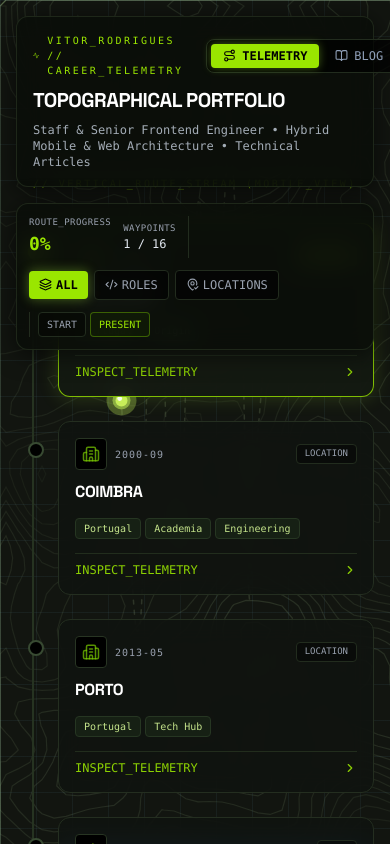
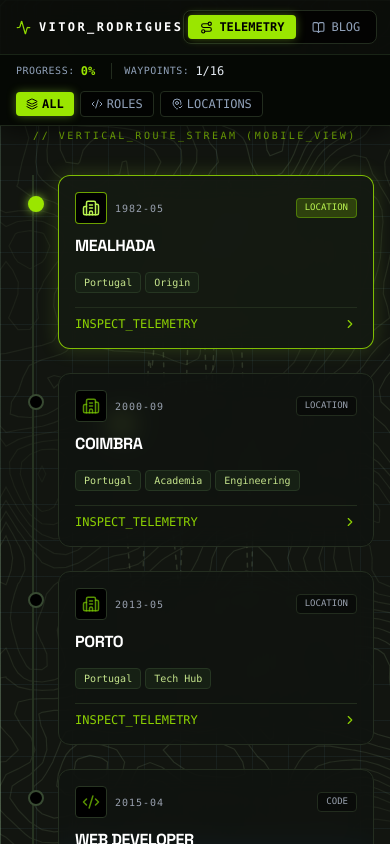
Before and after one commit to vitorstick/vitor-space, a React (Vite) app: page / in a window 390 px wide. Shown: the top 844 px of the page. Built offline with nearby package versions, Linux system fonts and the light colour scheme.

Commit message:
feat: implement mobile timeline view, route path generation logic, and blog listing/details pages

```diff
--- a/src/components/HeaderHUD.tsx
+++ b/src/components/HeaderHUD.tsx
@@ -34,14 +34,24 @@ export const HeaderHUD = ({
   };
 
   return (
-    <header className="pointer-events-none fixed inset-x-0 top-0 z-30 p-4 md:p-6">
-      <div className="mx-auto flex max-w-7xl flex-col gap-4 md:flex-row md:items-start md:justify-between">
+    <header className="fixed inset-x-0 top-0 z-40 bg-[#0a0d09]/90 border-b border-[#232f1e]/80 backdrop-blur-md shadow-[0_4px_24px_rgba(0,0,0,0.6)]">
+      {/* Primary Top Bar */}
+      <div className="mx-auto max-w-7xl flex items-center justify-between px-4 py-2.5 md:px-6 md:py-3">
         {/* Left Branding & Title */}
-        <div className="pointer-events-auto flex flex-col gap-2 rounded-xl border border-[#232f1e]/80 bg-[#0a0d09]/85 p-4 backdrop-blur-md shadow-[0_4px_24px_rgba(0,0,0,0.6)]">
-          <div className="flex items-center justify-between gap-4">
-            <div className="flex items-center gap-2 text-[10px] font-mono tracking-[0.25em] text-lime-400 uppercase">
-              <Activity size={13} className="animate-pulse text-lime-400" />
-              <span>VITOR_RODRIGUES // CAREER_TELEMETRY</span>
+        <div className="flex items-center gap-3">
+          <div className="flex items-center gap-2 text-xs font-mono tracking-[0.2em] text-lime-400 uppercase">
+            <Activity size={15} className="animate-pulse text-lime-400 shrink-0" />
+            <Link to="/" className="font-bold text-white hover:text-lime-300 transition-colors">
+              VITOR_RODRIGUES
+            </Link>
+            <span className="hidden sm:inline text-lime-400/80 font-normal">
+              // {isBlogPage ? 'ENGINEERING_LOGS' : 'CAREER_TELEMETRY'}
+            </span>
+          </div>
+
+          <span className="hidden lg:inline-block text-[11px] font-mono text-slate-400 border-l border-[#222c1e] pl-3 py-0.5">
+            Staff Frontend & Mobile Architect
+          </span>
         </div>
 
         {/* Primary Navigation Tabs */}
@@ -72,35 +82,25 @@ export const HeaderHUD = ({
         </nav>
       </div>
 
-          <h1 className="text-xl md:text-2xl font-bold tracking-tight text-white uppercase">
-            Topographical Portfolio
-          </h1>
-
-          <p className="text-xs font-mono text-slate-300/80 max-w-md">
-            Staff & Senior Frontend Engineer • Hybrid Mobile & Web Architecture • Technical Articles
-          </p>
+      {/* Secondary Telemetry Controls & Filters (Shown on Timeline Page) */}
+      {isTimelinePage && onFilterChange && (
+        <div className="border-t border-[#1f2b1b]/80 bg-[#060805]/95 px-4 py-2 md:px-6">
+          <div className="mx-auto max-w-7xl flex flex-wrap items-center justify-between gap-3">
+            {/* Progress Indicator */}
+            <div className="flex items-center gap-4 text-xs font-mono">
+              <div className="flex items-center gap-1.5">
+                <span className="text-[10px] text-slate-400 uppercase tracking-wider">
+                  PROGRESS:
+                </span>
+                <span className="font-bold text-lime-400">{progressPercent}%</span>
               </div>
 
-        {/* Right Telemetry Controls & Filters (Shown on Timeline Page) */}
-        {isTimelinePage && onFilterChange && (
-          <div className="pointer-events-auto flex flex-wrap items-center gap-3 rounded-xl border border-[#232f1e]/80 bg-[#0a0d09]/85 p-3 md:p-4 backdrop-blur-md shadow-[0_4px_24px_rgba(0,0,0,0.6)]">
-            {/* Progress Indicator */}
-            <div className="flex items-center gap-3 pr-3 border-r border-[#222c1e]">
-              <div className="flex flex-col">
-                <span className="text-[9px] font-mono text-gray-400 uppercase tracking-wider">
-                  ROUTE_PROGRESS
+              <div className="flex items-center gap-1.5 border-l border-[#222c1e] pl-3">
+                <span className="text-[10px] text-slate-400 uppercase tracking-wider">
+                  WAYPOINTS:
                 </span>
-                <span className="text-lg font-bold font-mono text-lime-400">
-                  {progressPercent}%
-                </span>
-              </div>
-
-              <div className="flex flex-col">
-                <span className="text-[9px] font-mono text-gray-400 uppercase tracking-wider">
-                  WAYPOINTS
-                </span>
-                <span className="text-xs font-mono text-slate-200">
-                  {reachedItems} / {totalItems}
+                <span className="text-slate-200">
+                  {reachedItems}/{totalItems}
                 </span>
               </div>
             </div>
@@ -109,61 +109,61 @@ export const HeaderHUD = ({
             <div className="flex items-center gap-1.5">
               <button
                 onClick={() => onFilterChange('all')}
-                className={`flex items-center gap-1 px-2.5 py-1.5 rounded text-xs font-mono transition-all cursor-pointer ${
+                className={`flex items-center gap-1 px-2.5 py-1 rounded text-xs font-mono transition-all cursor-pointer ${
                   activeFilter === 'all'
-                    ? 'bg-lime-400 text-black font-semibold shadow-[0_0_12px_rgba(163,230,53,0.4)]'
-                    : 'bg-black/60 text-gray-400 border border-[#222c1e] hover:border-lime-500/50 hover:text-slate-200'
+                    ? 'bg-lime-400 text-black font-semibold shadow-[0_0_10px_rgba(163,230,53,0.4)]'
+                    : 'bg-black/60 text-slate-400 border border-[#222c1e] hover:border-lime-500/50 hover:text-slate-200'
                 }`}
               >
-                <Layers size={13} />
+                <Layers size={12} />
                 <span>ALL</span>
               </button>
 
               <button
                 onClick={() => onFilterChange('code')}
-                className={`flex items-center gap-1 px-2.5 py-1.5 rounded text-xs font-mono transition-all cursor-pointer ${
+                className={`flex items-center gap-1 px-2.5 py-1 rounded text-xs font-mono transition-all cursor-pointer ${
                   activeFilter === 'code'
-                    ? 'bg-lime-400 text-black font-semibold shadow-[0_0_12px_rgba(163,230,53,0.4)]'
-                    : 'bg-black/60 text-gray-400 border border-[#222c1e] hover:border-lime-500/50 hover:text-slate-200'
+                    ? 'bg-lime-400 text-black font-semibold shadow-[0_0_10px_rgba(163,230,53,0.4)]'
+                    : 'bg-black/60 text-slate-400 border border-[#222c1e] hover:border-lime-500/50 hover:text-slate-200'
                 }`}
               >
-                <Code2 size={13} />
+                <Code2 size={12} />
                 <span>ROLES</span>
               </button>
 
               <button
                 onClick={() => onFilterChange('location')}
-                className={`flex items-center gap-1 px-2.5 py-1.5 rounded text-xs font-mono transition-all cursor-pointer ${
+                className={`flex items-center gap-1 px-2.5 py-1 rounded text-xs font-mono transition-all cursor-pointer ${
                   activeFilter === 'location'
-                    ? 'bg-lime-400 text-black font-semibold shadow-[0_0_12px_rgba(163,230,53,0.4)]'
-                    : 'bg-black/60 text-gray-400 border border-[#222c1e] hover:border-lime-500/50 hover:text-slate-200'
+                    ? 'bg-lime-400 text-black font-semibold shadow-[0_0_10px_rgba(163,230,53,0.4)]'
+                    : 'bg-black/60 text-slate-400 border border-[#222c1e] hover:border-lime-500/50 hover:text-slate-200'
                 }`}
               >
-                <MapPinCheck size={13} />
+                <MapPinCheck size={12} />
                 <span>LOCATIONS</span>
               </button>
             </div>
 
             {/* Jump Shortcuts */}
-            <div className="flex items-center gap-1 pl-2 border-l border-[#222c1e]">
+            <div className="hidden sm:flex items-center gap-1.5">
               <button
                 onClick={() => scrollToPercentage(0)}
                 title="Jump to Start (Mealhada 1982)"
-                className="px-2 py-1 text-[10px] font-mono text-gray-400 hover:text-lime-300 border border-[#222c1e] rounded bg-black/40 cursor-pointer"
+                className="px-2 py-0.5 text-[10px] font-mono text-slate-400 hover:text-lime-300 border border-[#222c1e] rounded bg-black/40 cursor-pointer"
               >
                 START
               </button>
               <button
                 onClick={() => scrollToPercentage(1.0)}
                 title="Jump to Current Role (SemmieWealth)"
-                className="px-2 py-1 text-[10px] font-mono text-lime-400 hover:text-lime-200 border border-lime-500/40 rounded bg-lime-950/30 cursor-pointer"
+                className="px-2 py-0.5 text-[10px] font-mono text-lime-400 hover:text-lime-200 border border-lime-500/40 rounded bg-lime-950/30 cursor-pointer"
               >
                 PRESENT
               </button>
             </div>
           </div>
+        </div>
       )}
-      </div>
     </header>
   );
 };
--- a/src/components/MobileTimelineView.tsx
+++ b/src/components/MobileTimelineView.tsx
@@ -28,7 +28,7 @@ export const MobileTimelineView = ({
   );
 
   return (
-    <div className="w-full pt-44 pb-24 px-4 flex flex-col gap-6 max-w-lg mx-auto z-10 relative">
+    <div className="w-full pt-32 md:pt-36 pb-24 px-4 flex flex-col gap-6 max-w-lg mx-auto z-10 relative">
       <div className="text-center font-mono text-[10px] uppercase tracking-[0.25em] text-lime-400/80 mb-2">
         // VERTICAL_ROUTE_STREAM (MOBILE_VIEW)
       </div>
--- a/src/lib/route.ts
+++ b/src/lib/route.ts
@@ -3,7 +3,7 @@ const clamp = (value: number, min: number, max: number) =>
 
 export const createRoutePath = (width: number, height: number) => {
   const horizontalPadding = Math.max(120, width * 0.08)
-  const topPadding = Math.max(80, height * 0.10)
+  const topPadding = Math.max(130, height * 0.14)
   const bottomPadding = Math.max(90, height * 0.12)
 
   const minX = horizontalPadding
--- a/src/pages/BlogListPage.tsx
+++ b/src/pages/BlogListPage.tsx
@@ -1,6 +1,6 @@
-import { useEffect, useMemo, useState } from 'react';
+import { useEffect, useState } from 'react';
 import { Link } from 'react-router-dom';
-import { BookOpen, Calendar, Clock, Search, Tag, Terminal, ExternalLink, Heart, MessageSquare, AlertCircle } from 'lucide-react';
+import { BookOpen, Calendar, Clock, Tag, Terminal, ExternalLink, Heart, MessageSquare, AlertCircle } from 'lucide-react';
 import { getDevToArticles, parseDevToTags } from '../lib/devto';
 import type { DevToArticleListItem } from '../models/DevToArticle';
 
@@ -8,9 +8,6 @@ export const BlogListPage = () => {
   const [articles, setArticles] = useState<DevToArticleListItem[]>([]);
   const [loading, setLoading] = useState(true);
   const [error, setError] = useState<string | null>(null);
-
-  const [searchQuery, setSearchQuery] = useState('');
-  const [selectedTag, setSelectedTag] = useState<string>('all');
 
   useEffect(() => {
     let isMounted = true;
@@ -36,31 +33,8 @@ export const BlogListPage = () => {
     };
   }, []);
 
-  const allTags = useMemo(() => {
-    const set = new Set<string>();
-    articles.forEach((art) => {
-      const tags = parseDevToTags(art.tag_list || art.tags);
-      tags.forEach((t) => set.add(t));
-    });
-    return Array.from(set);
-  }, [articles]);
-
-  const filteredArticles = useMemo(() => {
-    return articles.filter((art) => {
-      const tags = parseDevToTags(art.tag_list || art.tags);
-      const matchesTag = selectedTag === 'all' || tags.includes(selectedTag);
-
-      const matchesSearch =
-        art.title.toLowerCase().includes(searchQuery.toLowerCase()) ||
-        art.description.toLowerCase().includes(searchQuery.toLowerCase()) ||
-        tags.some((t) => t.toLowerCase().includes(searchQuery.toLowerCase()));
-
-      return matchesTag && matchesSearch;
-    });
-  }, [articles, searchQuery, selectedTag]);
-
   return (
-    <div className="min-h-screen bg-[#070906] text-slate-100 pt-28 pb-20 px-4 md:px-8">
+    <div className="min-h-screen bg-[#070906] text-slate-100 pt-24 md:pt-28 pb-20 px-4 md:px-8">
       <div className="mx-auto max-w-6xl space-y-8">
         {/* Header Title Section */}
         <div className="flex flex-col gap-3 border-b border-[#232f1e] pb-8">
@@ -90,47 +64,6 @@ export const BlogListPage = () => {
           </p>
         </div>
 
-        {/* Filters & Search Bar */}
-        <div className="flex flex-col md:flex-row items-stretch md:items-center justify-between gap-4 bg-[#0d120c]/90 p-4 rounded-xl border border-[#232f1e]">
-          {/* Search Input */}
-          <div className="relative flex-1">
-            <Search className="absolute left-3.5 top-1/2 -translate-y-1/2 text-slate-400" size={16} />
-            <input
-              type="text"
-              placeholder="Search Dev.to articles by keyword or tag..."
-              value={searchQuery}
-              onChange={(e) => setSearchQuery(e.target.value)}
-              className="w-full bg-[#070906] border border-[#232f1e] rounded-lg pl-10 pr-4 py-2 text-xs font-mono text-white placeholder-slate-500 focus:outline-none focus:border-lime-400/80 transition-all"
-            />
-          </div>
-
-          {/* Tag Filter Pills */}
-          <div className="flex flex-wrap items-center gap-1.5">
-            <button
-              onClick={() => setSelectedTag('all')}
-              className={`px-3 py-1.5 rounded-lg text-[11px] font-mono transition-all cursor-pointer ${selectedTag === 'all'
-                  ? 'bg-lime-400 text-black font-semibold shadow-[0_0_12px_rgba(163,230,53,0.3)]'
-                  : 'bg-black/60 text-slate-400 border border-[#222c1e] hover:border-lime-500/50 hover:text-white'
-                }`}
-            >
-              ALL ({articles.length})
-            </button>
-
-            {allTags.map((tag) => (
-              <button
-                key={tag}
-                onClick={() => setSelectedTag(tag)}
-                className={`px-2.5 py-1.5 rounded-lg text-[11px] font-mono uppercase transition-all cursor-pointer ${selectedTag === tag
-                    ? 'bg-lime-400 text-black font-semibold shadow-[0_0_12px_rgba(163,230,53,0.3)]'
-                    : 'bg-black/60 text-slate-400 border border-[#222c1e] hover:border-lime-500/50 hover:text-white'
-                  }`}
-              >
-                #{tag}
-              </button>
-            ))}
-          </div>
-        </div>
-
         {/* Loading State */}
         {loading && (
           <div className="rounded-xl border border-[#232f1e] bg-[#0a0d09]/80 p-12 text-center space-y-4">
@@ -153,9 +86,9 @@ export const BlogListPage = () => {
         )}
 
         {/* Article Cards Grid */}
-        {!loading && !error && filteredArticles.length > 0 && (
+        {!loading && !error && articles.length > 0 && (
           <div className="grid grid-cols-1 md:grid-cols-2 gap-6">
-            {filteredArticles.map((article) => {
+            {articles.map((article) => {
               const tags = parseDevToTags(article.tag_list || article.tags);
               const coverImg = article.cover_image || article.social_image;
 
@@ -246,21 +179,12 @@ export const BlogListPage = () => {
           </div>
         )}
 
-        {/* Empty Search Result */}
-        {!loading && !error && filteredArticles.length === 0 && (
+        {/* Empty Result */}
+        {!loading && !error && articles.length === 0 && (
           <div className="rounded-xl border border-[#232f1e] bg-[#0a0d09]/80 p-12 text-center space-y-4">
             <p className="font-mono text-slate-400 text-sm">
-              NO DEV.TO ARTICLES MATCHED FILTER: "{searchQuery || selectedTag}"
+              NO DEV.TO ARTICLES FOUND FOR @VITORSTICK
             </p>
-            <button
-              onClick={() => {
-                setSearchQuery('');
-                setSelectedTag('all');
-              }}
-              className="px-4 py-2 text-xs font-mono bg-lime-400 text-black font-semibold rounded hover:bg-lime-300 transition-colors"
-            >
-              RESET FILTERS
-            </button>
           </div>
         )}
       </div>
--- a/src/pages/BlogPostPage.tsx
+++ b/src/pages/BlogPostPage.tsx
@@ -92,7 +92,7 @@ export const BlogPostPage = () => {
   const tags = parseDevToTags(article.tag_list || article.tags);
 
   return (
-    <div className="min-h-screen bg-[#070906] text-slate-100 pt-28 pb-20 px-4 md:px-8">
+    <div className="min-h-screen bg-[#070906] text-slate-100 pt-24 md:pt-28 pb-20 px-4 md:px-8">
       <article className="mx-auto max-w-4xl space-y-8">
         {/* Navigation Bar */}
         <div className="flex items-center justify-between">
```
Lines whose indentation alone changed are shown as unchanged.
